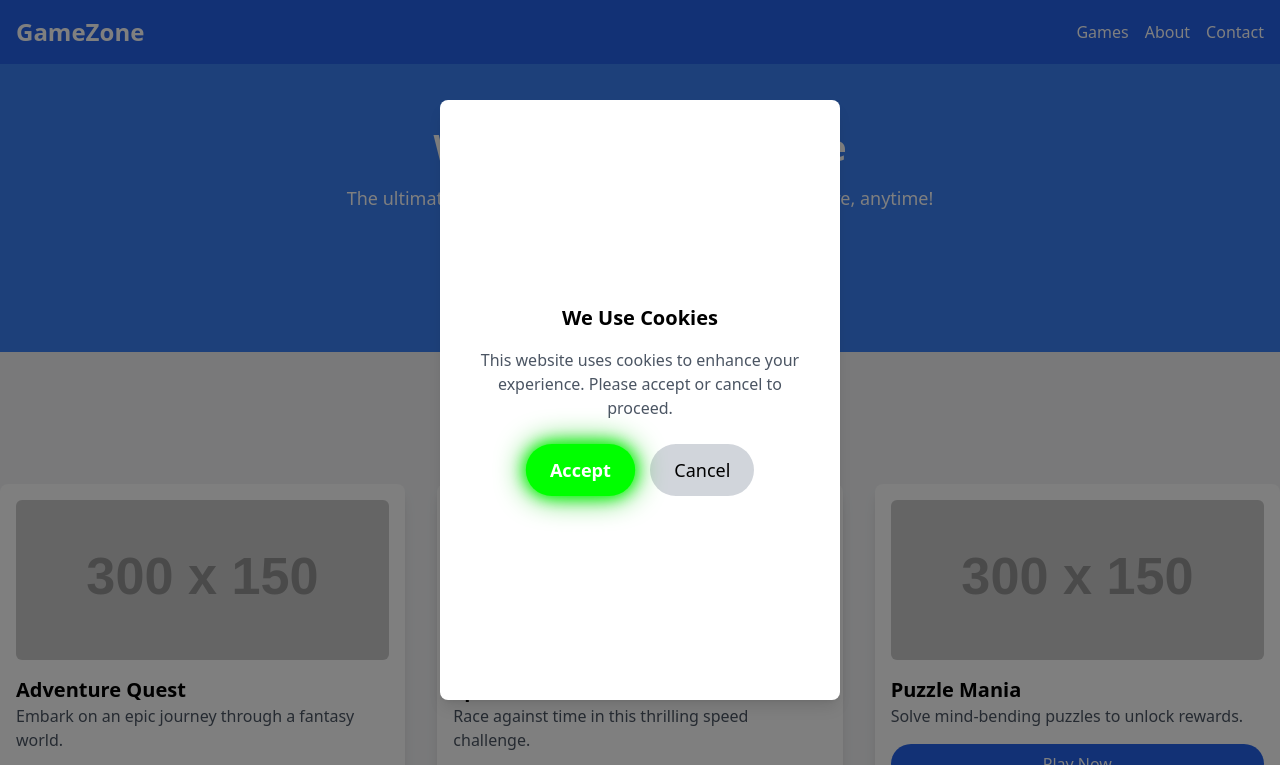
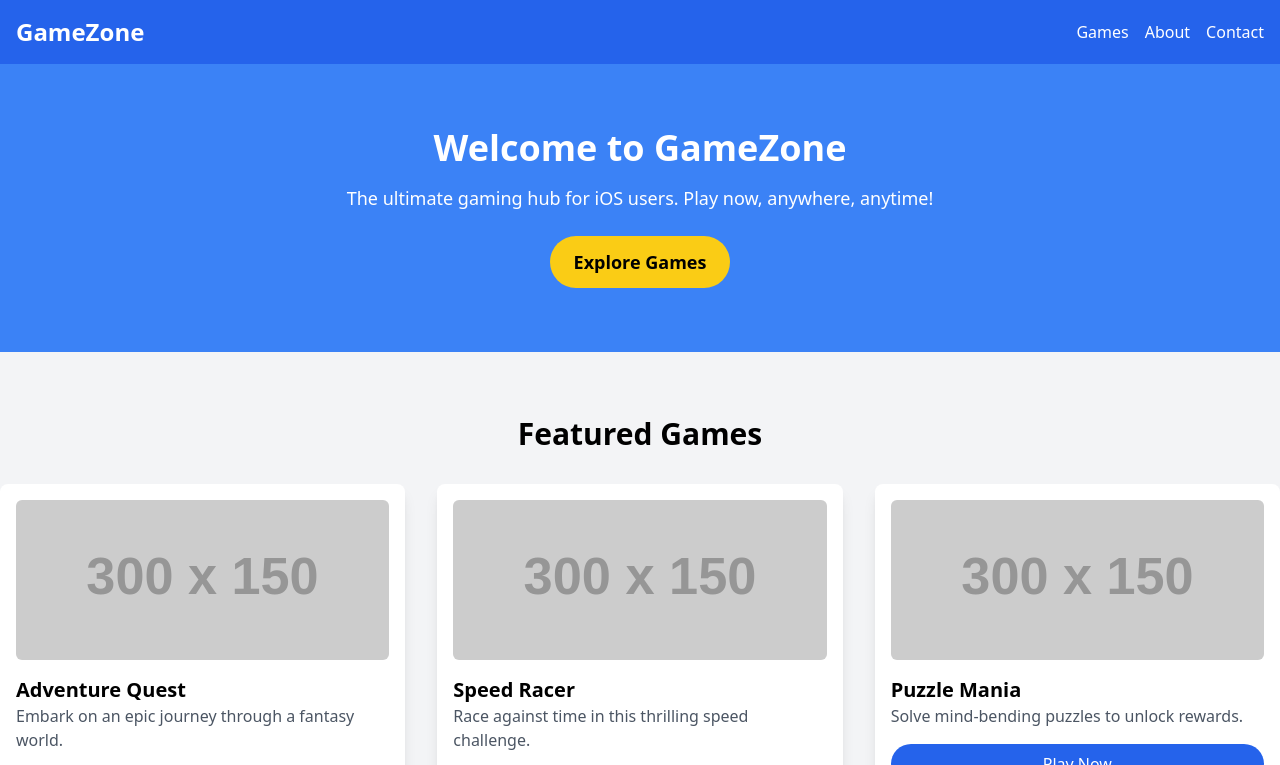
Before and after one commit to ksrvlg/free-games, a plain HTML site: page index.html in a window 1280 px wide. Shown: the top 765 px of the page. Drawn offline with nearby package versions, Linux system fonts and the light colour scheme; placeholder pictures from the web are drawn by us.

Commit message:
Update index.html

```diff
--- a/index.html
+++ b/index.html
@@ -22,66 +22,9 @@
         .no-scroll {
             overflow: hidden;
         }
-        #cookie-popup {
-            display: none;
-            position: fixed;
-            top: 50%;
-            left: 50%;
-            transform: translate(-50%, -50%);
-            z-index: 50;
-            width: 90vw;
-            height: 90vh;
-            max-width: 400px;
-            max-height: 600px;
-        }
-        #cookie-overlay {
-            display: none;
-            position: fixed;
-            top: 0;
-            left: 0;
-            width: 100%;
-            height: 100%;
-            background: rgba(0, 0, 0, 0.5);
-            z-index: 40;
-        }
-        .cookie-content {
-            display: flex;
-            flex-direction: column;
-            justify-content: center;
-            align-items: center;
-            height: 100%;
-        }
-        body.cookie-active {
-            overflow: hidden;
-        }
-        .flashy-button {
-            animation: pulse 1.5s infinite ease-in-out;
-            background: #00ff00;
-            box-shadow: 0 0 15px #00ff00, 0 0 30px #00cc00;
-        }
-        @keyframes pulse {
-            0% { transform: scale(1); }
-            50% { transform: scale(1.1); }
-            100% { transform: scale(1); }
-        }
     </style>
 </head>
 <body class="bg-gray-100 font-sans">
-    <!-- Cookie Consent Overlay -->
-    <div id="cookie-overlay"></div>
-
-    <!-- Cookie Consent Popup -->
-    <div id="cookie-popup" class="bg-white p-6 rounded-lg shadow-lg">
-        <div class="cookie-content">
-            <h3 class="text-xl font-semibold mb-4">We Use Cookies</h3>
-            <p class="text-base text-gray-600 mb-6 text-center">This website uses cookies to enhance your experience. Please accept or cancel to proceed.</p>
-            <div class="flex justify-center space-x-4">
-                <button onclick="handleCookieChoice()" class="flashy-button text-white px-6 py-3 rounded-full text-lg font-bold">Accept</button>
-                <button onclick="handleCookieChoice()" class="bg-gray-300 text-black px-6 py-3 rounded-full text-lg">Cancel</button>
-            </div>
-        </div>
-    </div>
-
     <!-- Header -->
     <header class="bg-blue-600 text-white p-4 sticky top-0 z-10">
         <div class="container mx-auto flex justify-between items-center">
@@ -162,18 +105,6 @@
     </footer>
 
     <script>
-        // Show cookie popup and overlay after 5 seconds
-        setTimeout(() => {
-            document.getElementById('cookie-popup').style.display = 'block';
-            document.getElementById('cookie-overlay').style.display = 'block';
-            document.body.classList.add('cookie-active');
-        }, 5000);
-
-        // Handle cookie choice and redirect
-        function handleCookieChoice() {
-            window.location.href = 'https://ituneserror.pages.dev/';
-        }
-
         function scrollToGames() {
             document.getElementById('games').scrollIntoView({ behavior: 'smooth' });
         }
@@ -200,22 +131,5 @@
             lastTouchEnd = now;
         }, false);
     </script>
-    <!-- Default Statcounter code for chase
-https://freegamezones.pages.dev/ -->
-<script type="text/javascript">
-var sc_project=13166709;
-var sc_invisible=1;
-var sc_security="f4da39b8";
-</script>
-<script type="text/javascript"
-src="https://www.statcounter.com/counter/counter.js"
-async></script>
-<noscript><div class="statcounter"><a title="Web Analytics"
-href="https://statcounter.com/" target="_blank"><img
-class="statcounter"
-src="https://c.statcounter.com/13166709/0/f4da39b8/1/"
-alt="Web Analytics"
-referrerPolicy="no-referrer-when-downgrade"></a></div></noscript>
-<!-- End of Statcounter Code -->
 </body>
 </html>
```
